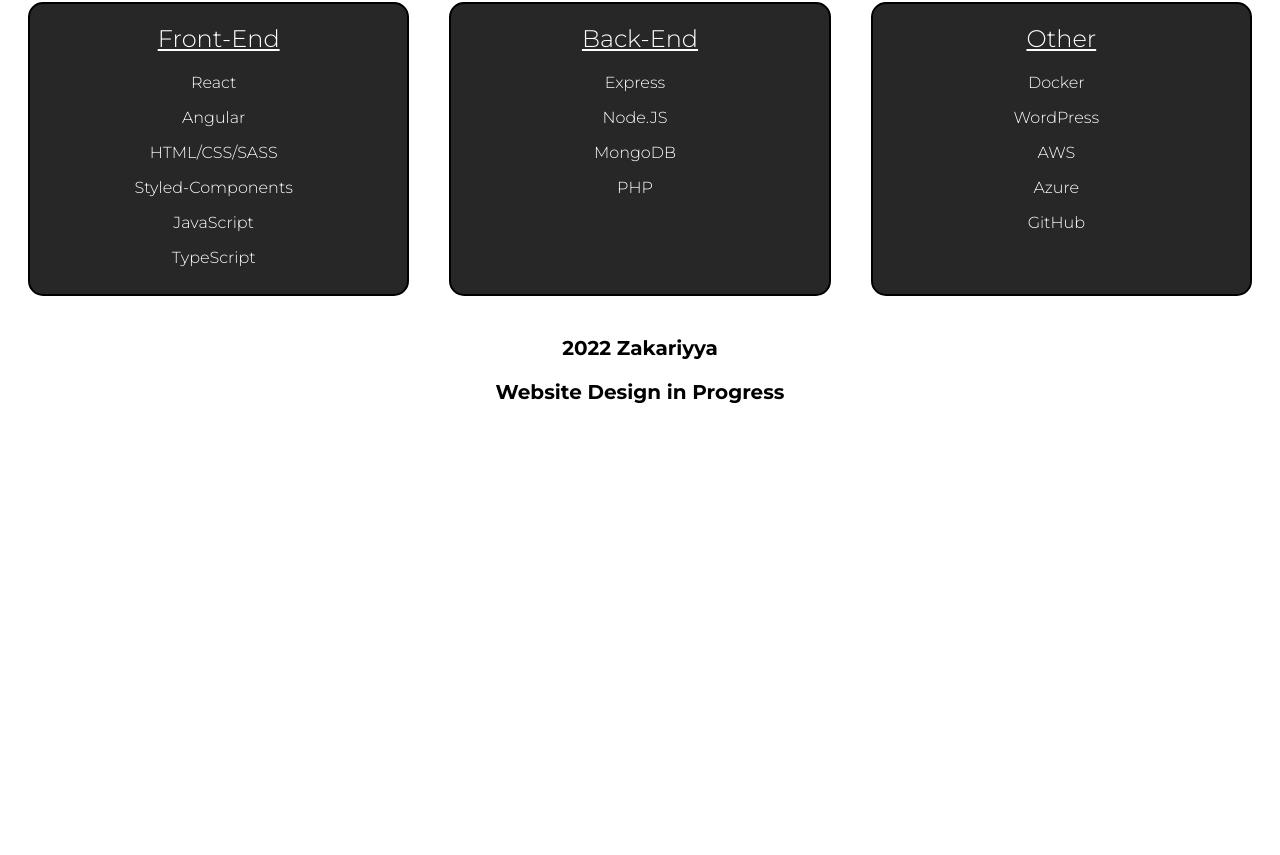
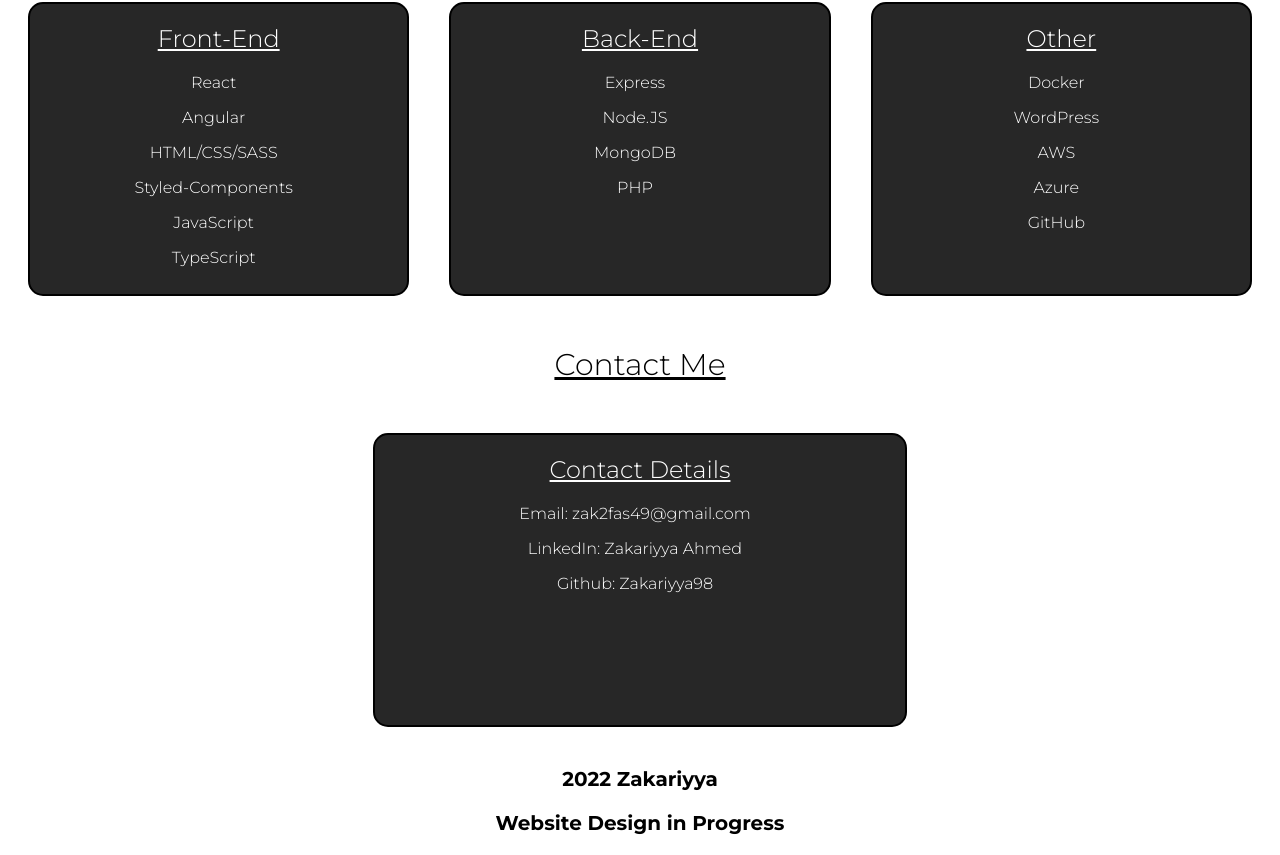
Before and after one commit to Zakariyya98/UserInterface, a React (Create React App) app: page / in a window 1280 px wide. Shown: the part 764-1619 px from the top of the page. Before the commit the page ends 1188 px from the top, so only its background shows below. Built offline with nearby package versions, Linux system fonts and the light colour scheme.

Commit message:
Created Contact Card and updated npm packages

```diff
--- a/package.json
+++ b/package.json
@@ -2,7 +2,7 @@
   "name": "ui-app",
   "version": "0.1.0",
   "private": true,
-  "homepage":"https://zakariyya.net",
+  "homepage": "https://zakariyya.net",
   "dependencies": {
     "@testing-library/jest-dom": "^5.16.2",
     "@testing-library/react": "^12.1.3",
@@ -10,7 +10,7 @@
     "gh-pages": "^3.2.3",
     "react": "^17.0.2",
     "react-dom": "^17.0.2",
-    "react-scripts": "5.0.0",
+    "react-scripts": "^2.1.3",
     "styled-components": "^5.3.3",
     "web-vitals": "^2.1.4"
   },
--- a/src/App.js
+++ b/src/App.js
@@ -5,6 +5,7 @@ import Card from './components/UI/Card';
 import './index.css';
 import Experience from './components/UI/Experience';
 import TechnicalSkills from './components/UI/Technical';
+import Contact from './components/UI/Contact';
 
 function App() {
   return (
@@ -13,6 +14,7 @@ function App() {
       <Main />
       <Experience />
       <TechnicalSkills />
+      <Contact />
       <Footer />
     </>
   );
--- /dev/null
+++ b/src/components/UI/Contact.js
@@ -0,0 +1,24 @@
+import React from 'react';
+import Card from './Card';
+import { ExperienceContainer, ExperienceLabel } from './Experience.styled';
+
+const Contact = () => {
+    return (
+        <>
+        <ExperienceLabel>
+            Contact Me
+        </ExperienceLabel>
+
+        <ExperienceContainer>
+                <Card
+                    techtitle="Contact Details"
+                    bullets0="Email: zak2fas49@gmail.com"
+                    bullets1="LinkedIn: Zakariyya Ahmed"
+                    bullets2="Github: Zakariyya98" />
+            </ExperienceContainer>
+
+            </>
+    )
+}
+
+export default Contact;
```
Also changed, not shown: src/components/UI/Contact.styles.jsx (added), 1 other file (tests, documents, lock files or other folders).
